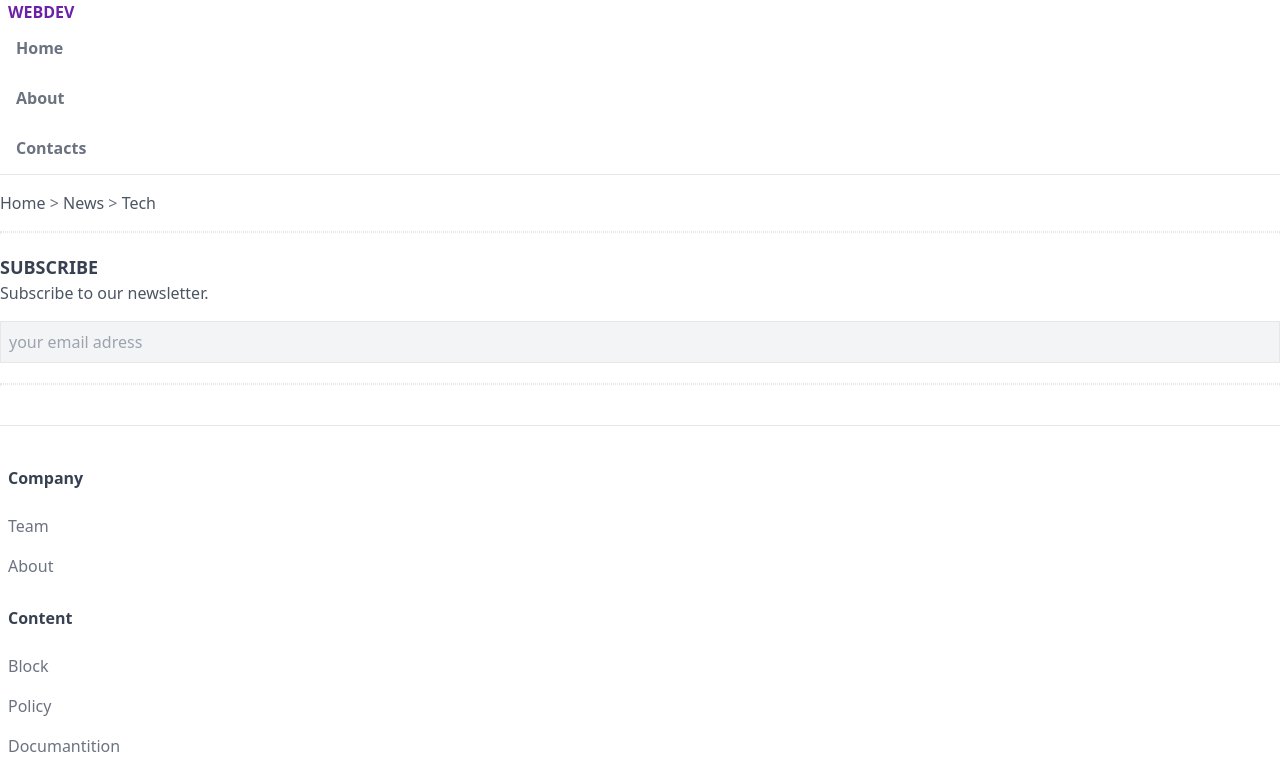
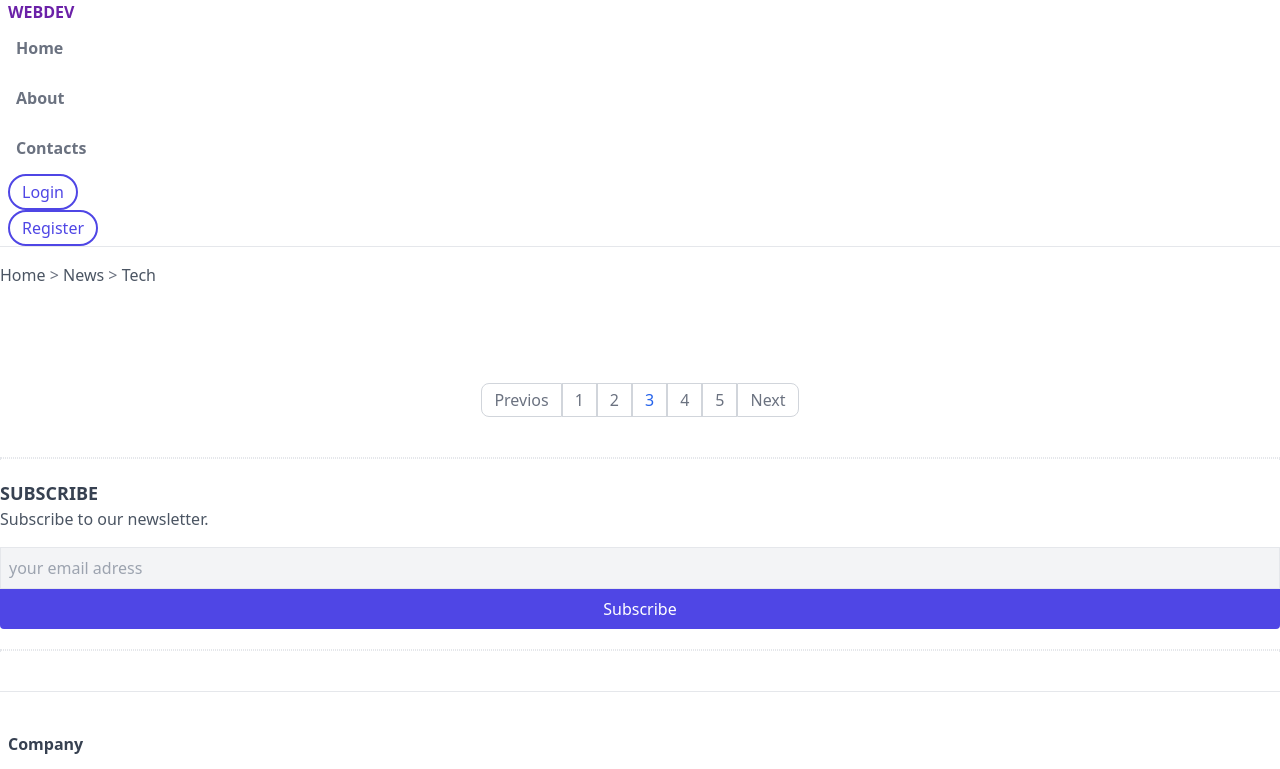
Before and after one commit to Nomex2008/TailwindCSS-Full-course, a website: page code/index.html in a window 1280 px wide. Shown: the top 769 px of the page. Drawn offline with Linux system fonts and the light colour scheme.

Commit message:
Commit 3 (button)
Add buttons.

```diff
--- a/code/index.html
+++ b/code/index.html
@@ -15,10 +15,16 @@
     <header class="px-2 border-b">
         <a class="uppercase font-bold text-purple-800" href="">webDev</a>
         <nav>
+
             <ul class="font-semibold text-gray-500">
                 <li><a class="inline-block py-3 px-2 border-b-2 border-transparent hover:text-purple-800 hover:border-purple-800" href="#">Home</a></li>
                 <li><a class="inline-block py-3 px-2 border-b-2 border-transparent hover:text-purple-800 hover:border-purple-800" href="#">About</a></li>
                 <li><a class="inline-block py-3 px-2 border-b-2 border-transparent hover:text-purple-800 hover:border-purple-800" href="#">Contacts</a></li>
+            </ul>
+
+            <ul>
+                <li><button class="py-1 px-3 border-2 rounded-full border-indigo-600 text-indigo-600 hover:text-white hover:bg-indigo-800 focus:outline-none focus:ring focus:ring-violet-300">Login</button></li>
+                <li><button class="py-1 px-3 border-2 rounded-full border-indigo-600 text-indigo-600 hover:text-white hover:bg-indigo-800 focus:outline-none focus:ring focus:ring-violet-300" >Register</button></li>
             </ul>
         </nav>
     </header>
@@ -36,6 +42,19 @@
             </div>
         </div>
 
+        <!--pagination-->
+        <div class="mt-20 mb-10">
+            <ul class="flex justify-center">
+                <li><a class="inline-block py-1 px-3 border border-gray-300 text-gray-500 hover:bg-gray-100 hover:text-gray-700 rounded-l-lg" href="#">Previos</a></li>
+                <li><a class="inline-block py-1 px-3 border border-gray-300 text-gray-500 hover:bg-gray-100 hover:text-gray-700" href="#">1</a></li>
+                <li><a class="inline-block py-1 px-3 border border-gray-300 text-gray-500 hover:bg-gray-100 hover:text-gray-700" href="#">2</a></li>
+                <li><a class="inline-block py-1 px-3 border border-gray-300 text-blue-600 hover:bg-gray-100" href="#">3</a></li>
+                <li><a class="inline-block py-1 px-3 border border-gray-300 text-gray-500 hover:bg-gray-100 hover:text-gray-700" href="#">4</a></li>
+                <li><a class="inline-block py-1 px-3 border border-gray-300 text-gray-500 hover:bg-gray-100 hover:text-gray-700" href="#">5</a></li>
+                <li><a class="inline-block py-1 px-3 border border-gray-300 text-gray-500 hover:bg-gray-100 hover:text-gray-700 rounded-r-lg" href="#">Next</a></li>
+            </ul>
+        </div>
+
         <!--dvider-->
         <div class="border border-dotted"></div>
 
@@ -50,6 +69,7 @@
              type="email"
              class="text-gray-700 bg-gray-100 p-2 w-full border rounded-d hover:border-gray-600"
              >
+            <button class="px-4 py-2 bg-indigo-600 text-white rounded-b w-full hover:bg-indigo-800">Subscribe</button>
         </div>
 
          <!--dvider-->
```
Also changed, not shown: code/dist/output.css, code/src/input.css (line endings or trailing spaces).
